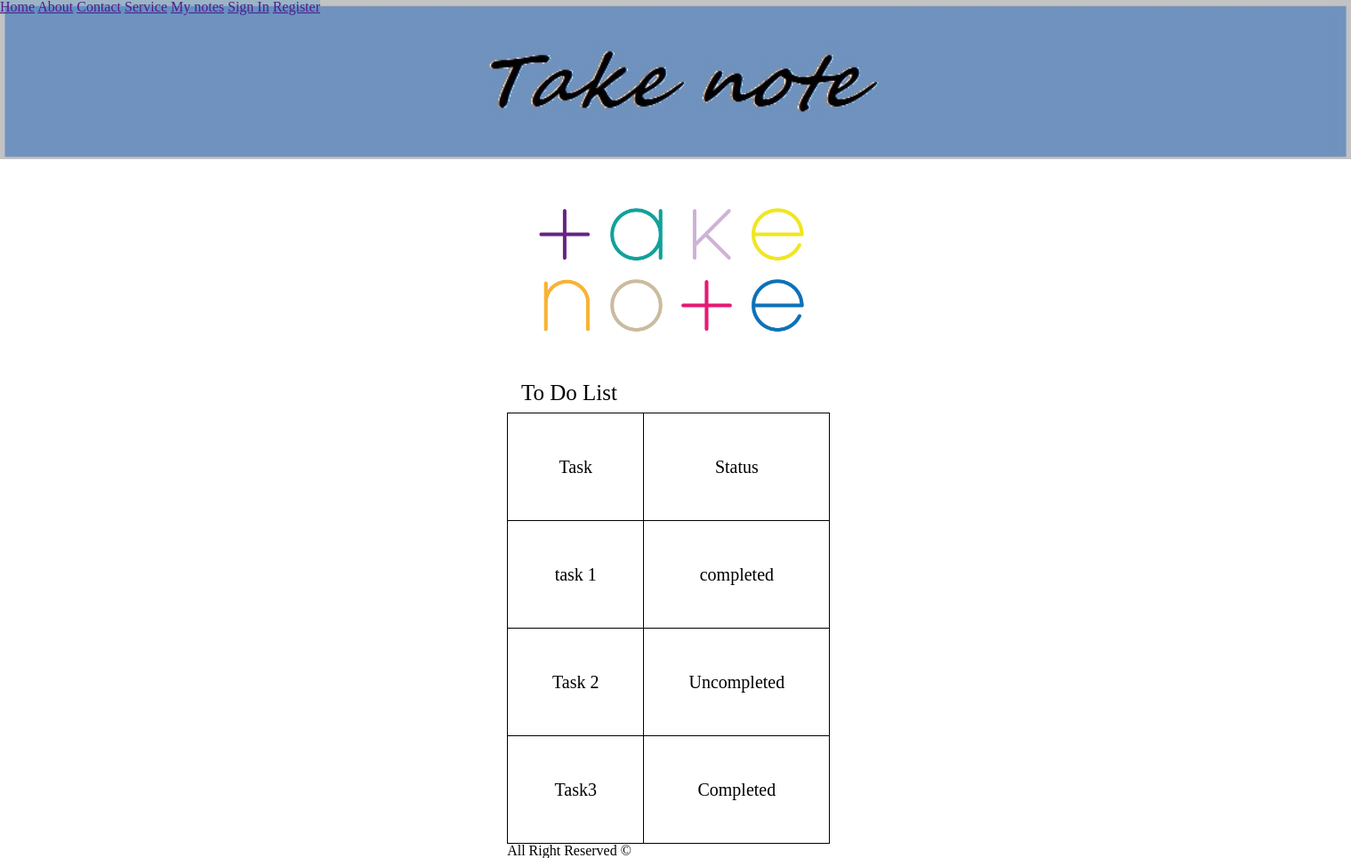
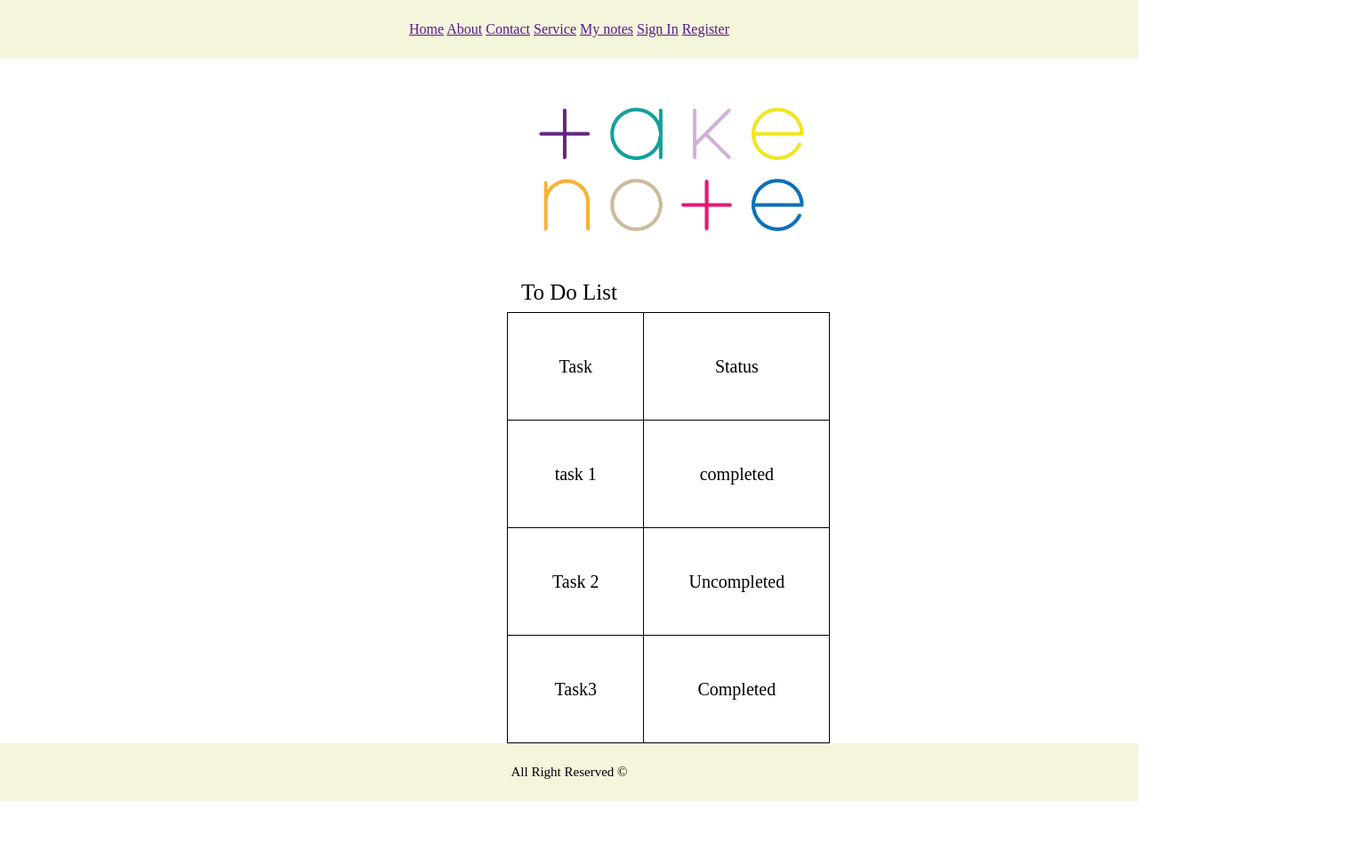
Before and after one commit to Abdulhady96/todo-project, a plain HTML site: page index.html in a window 1280 px wide. Shown: the whole page at 89% size, 1519 px wide, since content can reach past the window. After the commit the page ends 901 px from the top, so only its background shows below. Drawn offline with Linux system fonts and the light colour scheme.

Commit message:
changed some styiling for index

```diff
--- a/index.html
+++ b/index.html
@@ -20,9 +20,6 @@
             <a href="">Register</a>
         </nav>
     </header>
-    <div class="HeaderImage">
-        <img src="./Untitled.jpg" alt="headerimage">
-    </div>
          <div class="logoImage">
             <img src="./Take+Note_Logo_Full+colour.png" alt="ToDo Logo">
         </div>
--- a/styleIndex.css
+++ b/styleIndex.css
@@ -9,8 +9,11 @@ left: 550px;
 }
 header {
     display: flex;
-    position: fixed;
-    background-color: rgba(63, 148, 205, 0.3);
+    position: sticky;
+    background-color: beige;
+    padding: 25px;
+    justify-content: center;
+
 
 }
 .HeaderImage {
@@ -36,5 +39,9 @@ table,th {
     height: 178.6px;
 }
 footer {
+    background-color: beige;
+    font-size: 15px;
+    padding: 25px;
+    position: flex;
     text-align: center;
 }
```
Also changed, not shown: Untitled.jpg (deleted), download.png (deleted), 1 other file.
